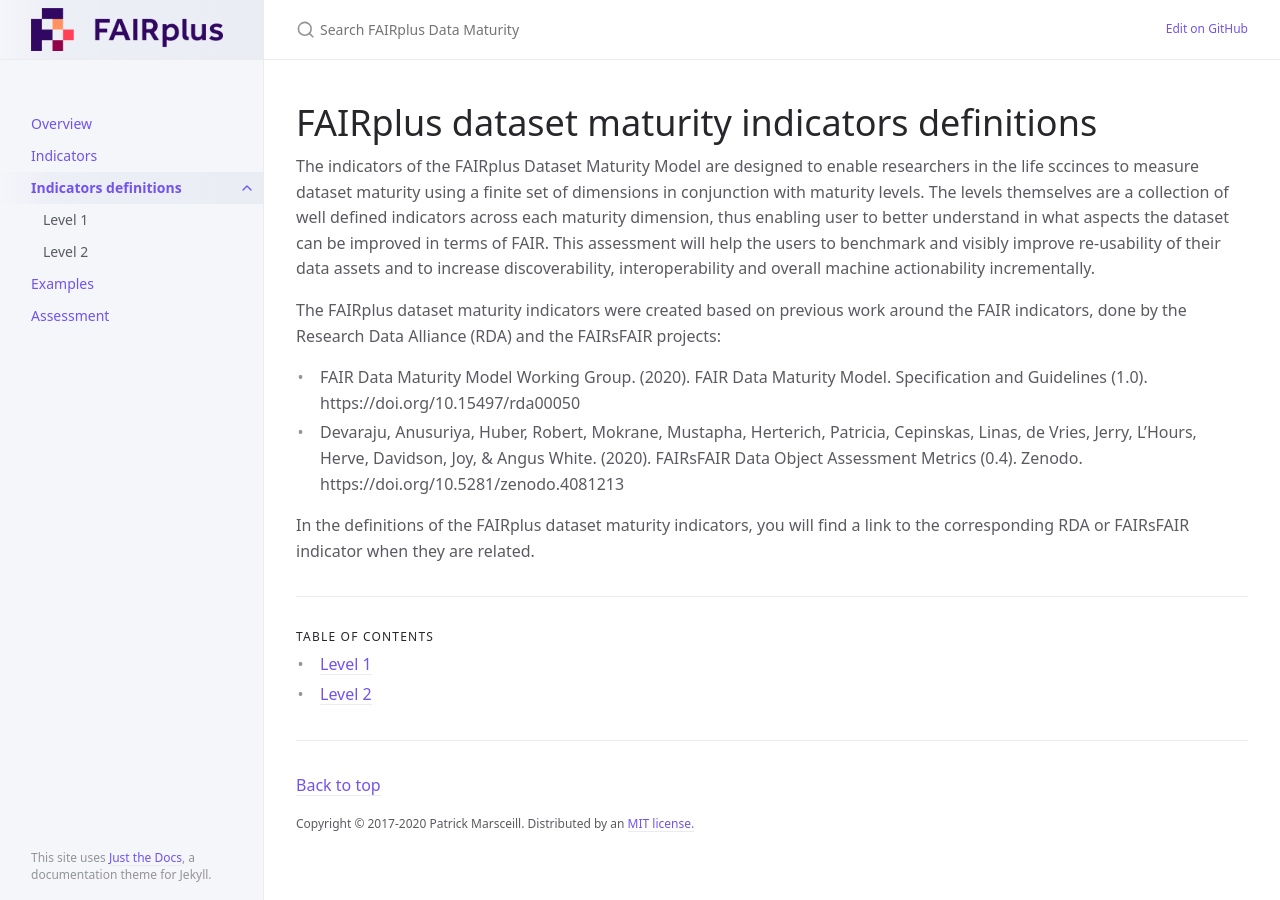
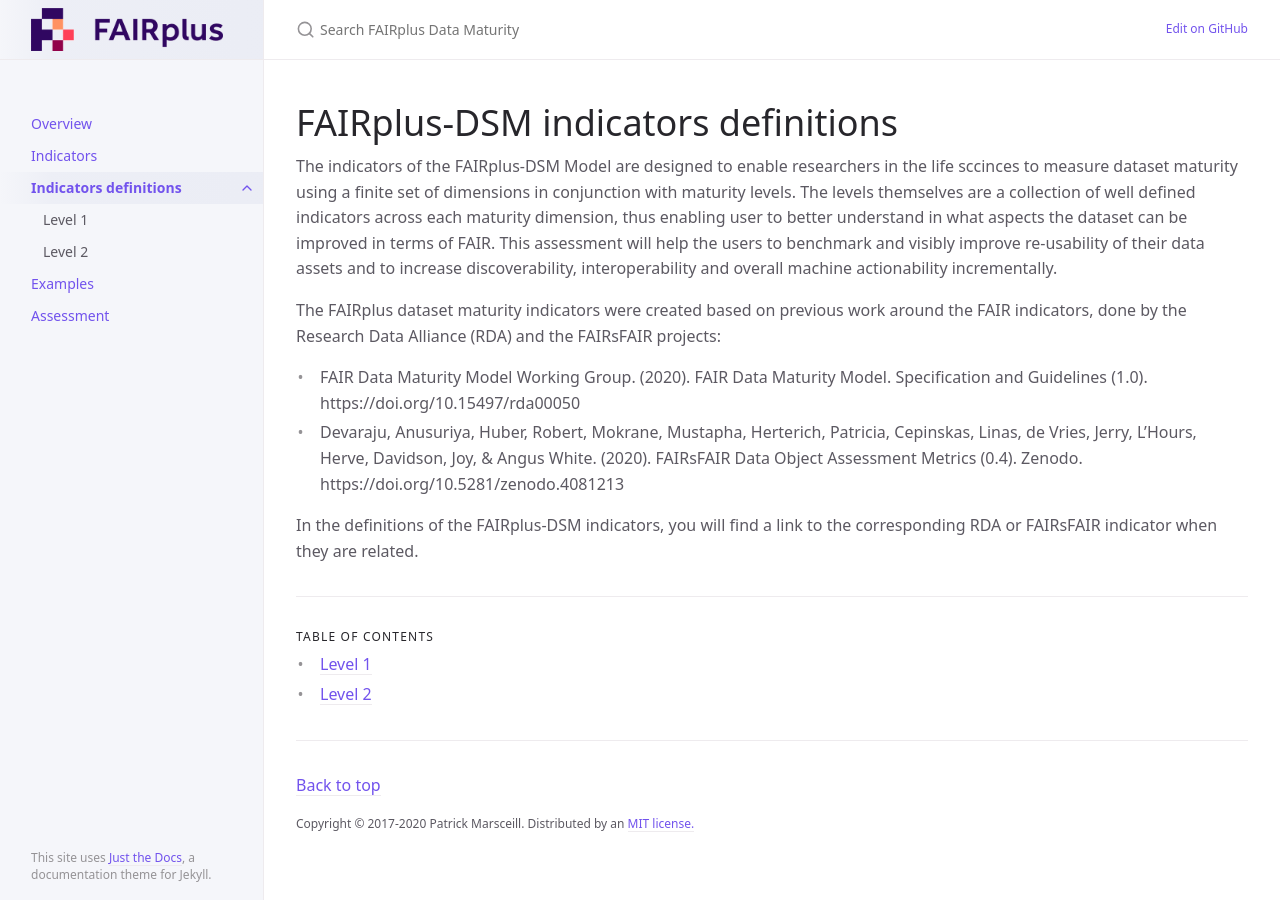
Before and after one commit to FAIRplus/Data-Maturity, a Jekyll site: the page built from docs/indicator_definitions/indicator_definitions.md, in a window 1280 px wide. Built offline with Jekyll 4.4.1, drawn with Linux system fonts in a browser that asks for light colours.

Commit message:
Update indicator_definitions.md

```diff
--- a/docs/indicator_definitions/indicator_definitions.md
+++ b/docs/indicator_definitions/indicator_definitions.md
@@ -6,12 +6,12 @@
 permalink: /docs/indicator_definitions
 ---
 
-# FAIRplus dataset maturity indicators definitions
+# FAIRplus-DSM indicators definitions
 
-The indicators of the FAIRplus Dataset Maturity Model are designed to enable researchers in the life sccinces to measure dataset maturity using a finite set of dimensions in conjunction with maturity levels. The levels themselves are a collection of well defined indicators across each maturity dimension, thus enabling user to better understand in what aspects the dataset can be improved in terms of FAIR. This assessment will help the users to benchmark and visibly improve re-usability of their data assets and to increase discoverability, interoperability and overall machine actionability incrementally.
+The indicators of the FAIRplus-DSM Model are designed to enable researchers in the life sccinces to measure dataset maturity using a finite set of dimensions in conjunction with maturity levels. The levels themselves are a collection of well defined indicators across each maturity dimension, thus enabling user to better understand in what aspects the dataset can be improved in terms of FAIR. This assessment will help the users to benchmark and visibly improve re-usability of their data assets and to increase discoverability, interoperability and overall machine actionability incrementally.
 
 The FAIRplus dataset maturity indicators were created based on previous work around the FAIR indicators, done by the Research Data Alliance (RDA) and the FAIRsFAIR projects:
 - FAIR Data Maturity Model Working Group. (2020). FAIR Data Maturity Model. Specification and Guidelines (1.0). https://doi.org/10.15497/rda00050
 - Devaraju, Anusuriya, Huber, Robert, Mokrane, Mustapha, Herterich, Patricia, Cepinskas, Linas, de Vries, Jerry, L'Hours, Herve, Davidson, Joy, & Angus White. (2020). FAIRsFAIR Data Object Assessment Metrics (0.4). Zenodo. https://doi.org/10.5281/zenodo.4081213
 
-In the definitions of the FAIRplus dataset maturity indicators, you will find a link to the corresponding RDA or FAIRsFAIR indicator when they are related.
+In the definitions of the FAIRplus-DSM indicators, you will find a link to the corresponding RDA or FAIRsFAIR indicator when they are related.
```
